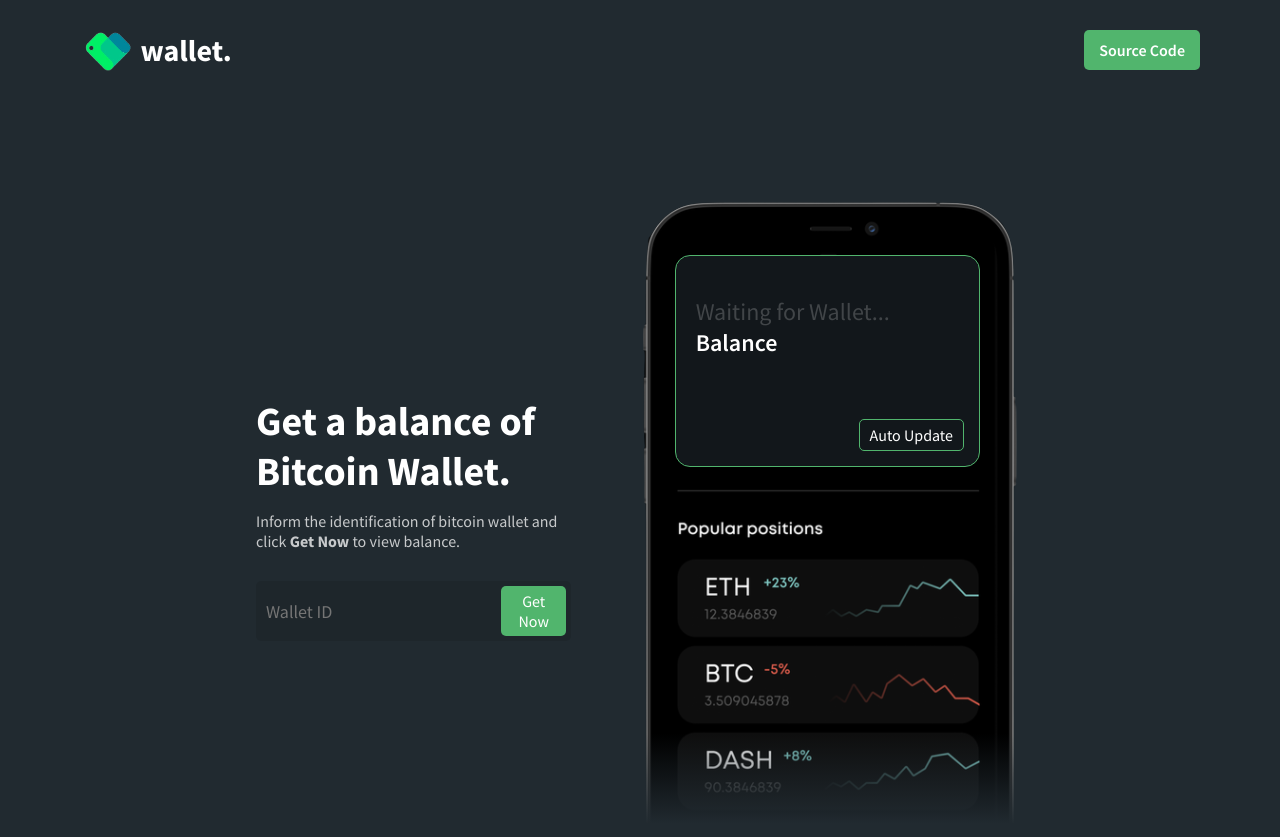
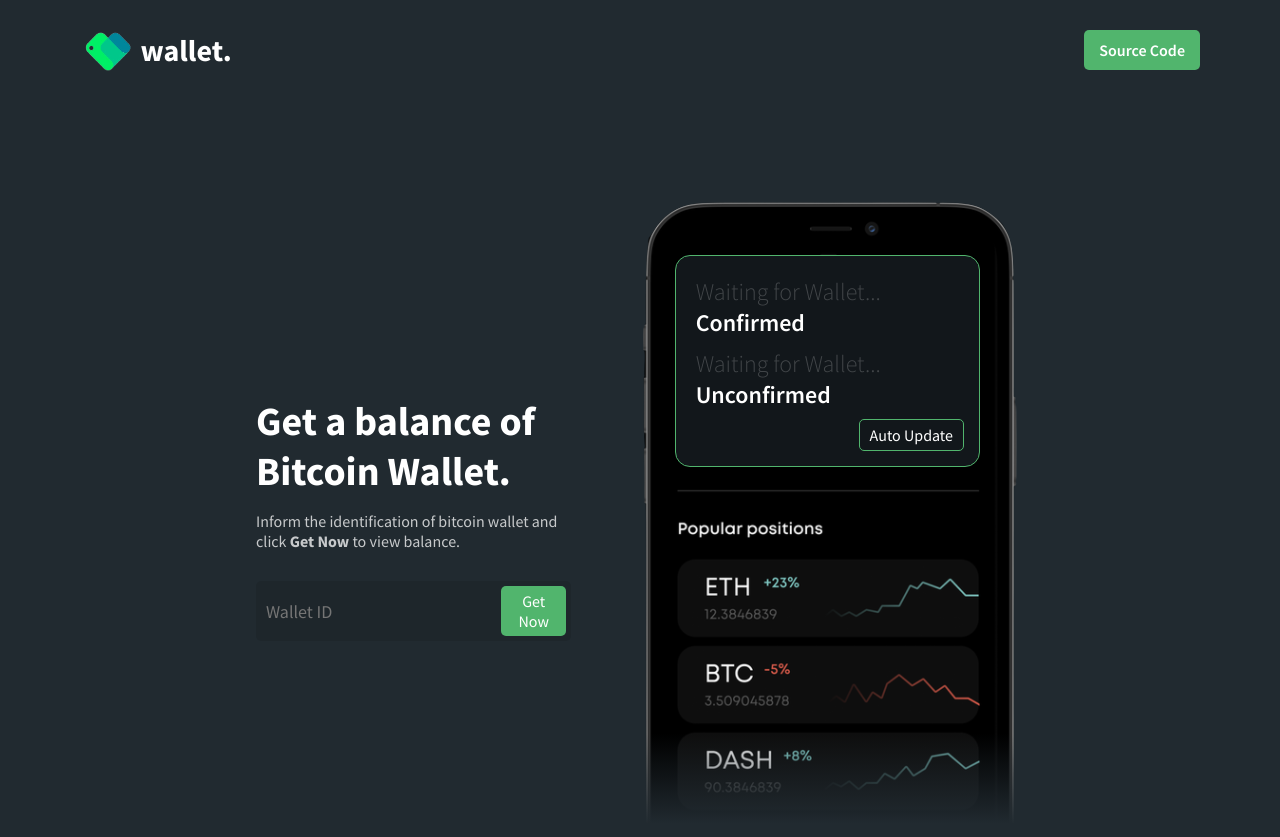
Before and after one commit to wilmacedo/klevar-challenge, a React (Create React App) app: page / in a window 1280 px wide. Built offline with nearby package versions, Linux system fonts and the light colour scheme.

Commit message:
Minor fixes

```diff
--- a/src/pages/components/Phone/index.js
+++ b/src/pages/components/Phone/index.js
@@ -24,7 +24,15 @@ const Phone = ({ balance }) => {
           ) : (
             <p>Waiting for Wallet...</p>
           )}
-          <span>Balance</span>
+          <span style={{ marginBottom: 10 }}>Confirmed</span>
+
+          {buttonState ? (
+            <strong>500000000</strong>
+          ) : (
+            <p>Waiting for Wallet...</p>
+          )}
+          <span>Unconfirmed</span>
+
           <Button
             disabled={!buttonState}
             onClick={() => setButtonState(!buttonState)}
--- a/src/pages/components/Phone/styles.js
+++ b/src/pages/components/Phone/styles.js
@@ -25,7 +25,7 @@ export const CardContainer = styled.div`
 `;
 
 export const CardContent = styled.div`
-  padding: 40px 20px;
+  padding: 20px 20px;
   display: flex;
   flex-direction: column;
 
@@ -37,7 +37,7 @@ export const CardContent = styled.div`
 
   p {
     font-size: 24px;
-    font-weight: 500;
+    font-weight: 300;
     color: ${props => transparentize(.8, props.theme.light)};
   }
 
@@ -65,6 +65,6 @@ export const Button = styled.div`
   border-radius: 5px;
 
   &:hover {
-    /* box-shadow: 0 1px 6px ${props => transparentize(.1, props.theme.primary)}; */
+    box-shadow: 0 1px 6px ${props => transparentize(.75, props.theme.primary)};
   }
 `;
```
